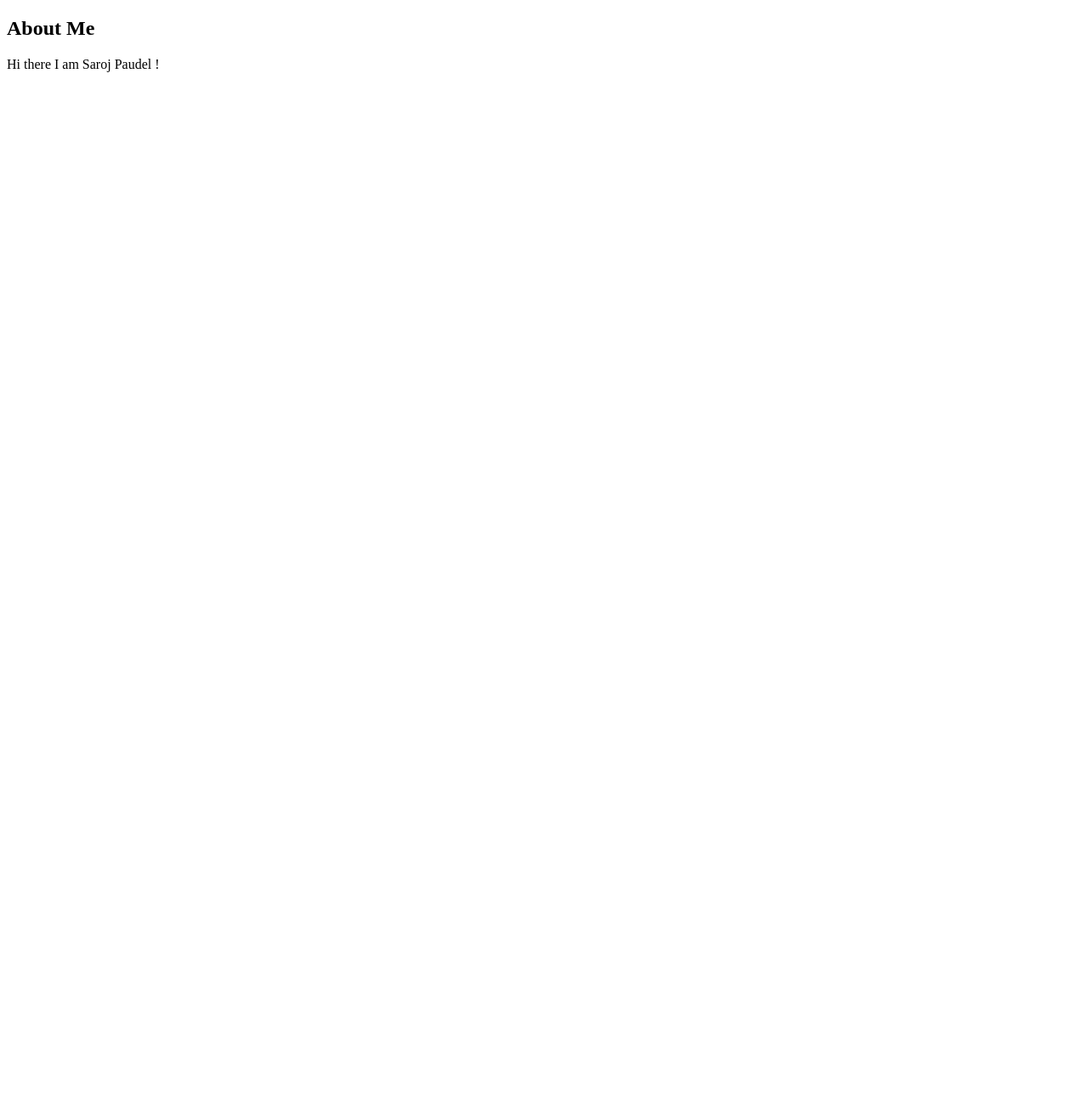
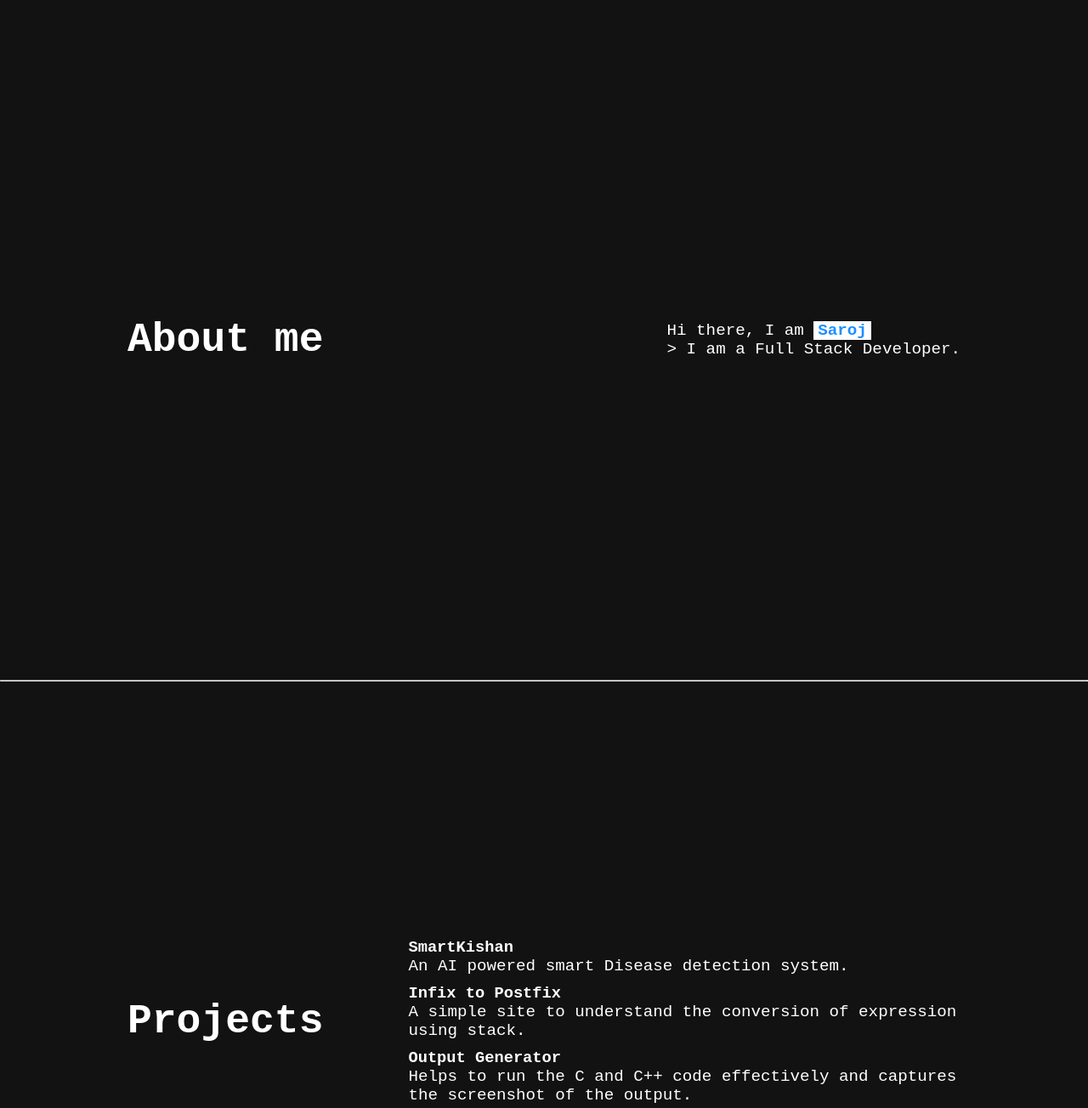
Before and after one commit to saroj-paudel/portfolio_site, a plain HTML site: page index.html in a window 1280 px wide. Shown: the top 1304 px of the page at 85% size. Before the commit the page ends 800 px from the top, so only its background shows below. Drawn offline with Linux system fonts and the light colour scheme.

Commit message:
adding sections

```diff
--- a/index.html
+++ b/index.html
@@ -1,12 +1,54 @@
 <!DOCTYPE html>
 <html lang="en">
+
 <head>
     <meta charset="UTF-8">
     <meta name="viewport" content="width=device-width, initial-scale=1.0">
-    <title>Saroj</title>
+    <title>Homepage</title>
+    <link rel="stylesheet" href="style.css">
+
 </head>
+
 <body>
-    <h2>About Me</h2>
-    <p>Hi there I am Saroj Paudel ! </p>
+
+    <section>
+        <div class="container">
+
+            <h2 class="title">About me</h2>
+        </div>
+
+        <div class="about-me">
+            <p>Hi there, I am <span>Saroj</span></p>
+            <p>&gt; I am a Full Stack Developer.</p>
+        </div>
+    </section>
+    <hr>
+    <section>
+        <h2 class="title">Projects</h2>
+
+        <div class="container">
+            <div class="boxes">
+                <div class="box">
+                    <h3 class="title-text">SmartKishan</h3>
+                    <p class="about-text">An AI powered smart Disease detection system.</p>
+                </div>
+                <div class="box">
+                    <h3 class="title-text">Infix to Postfix</h3>
+                    <p class="about-text">A simple site to understand the conversion of expression using stack.</p>
+                </div>
+                <div class="box">
+                    <h3 class="title-text">Output Generator</h3>
+                    <p class="about-text">Helps to run the C and C++ code effectively and captures the screenshot of the output.</p>
+                </div>
+            </div>
+        </div>
+    </section>
+    <hr>
+    <section>
+        <h2 class="title">Contact</h2>
+        <p>Contact me on <a href="mailto:iamsaroz@outlook.com">iamsaroz@outlook.com</a></p>
+    </section>
+
 </body>
+
 </html>
--- /dev/null
+++ b/style.css
@@ -0,0 +1,47 @@
+* {
+    margin: 0;
+    padding: 0;
+    box-sizing: border-box;
+    font-family: 'Courier New', Courier, monospace;
+    /* border: 2px solid red; */
+    background-color: #121212;
+    color: white;
+}
+
+section{
+    height: 100vh;
+    display: flex;
+    align-items: center;
+    justify-content: space-between;
+    padding: 150px;
+    gap: 100px;
+}
+
+
+span{
+    color: dodgerblue;
+    background-color: white;
+    font-weight: 600;
+    padding: 0 5px;
+}
+
+.title{
+    font-size: 3rem;
+}
+p{
+    font-size: larger;
+}
+.container{
+    display: flex;
+    flex-direction: column;
+}
+
+
+.boxes{
+    display: flex;
+    flex-direction: column;
+    gap: 10px;
+}
+.about-text{
+    text-overflow: clip;
+}
```
Also changed, not shown: 1 other file.
